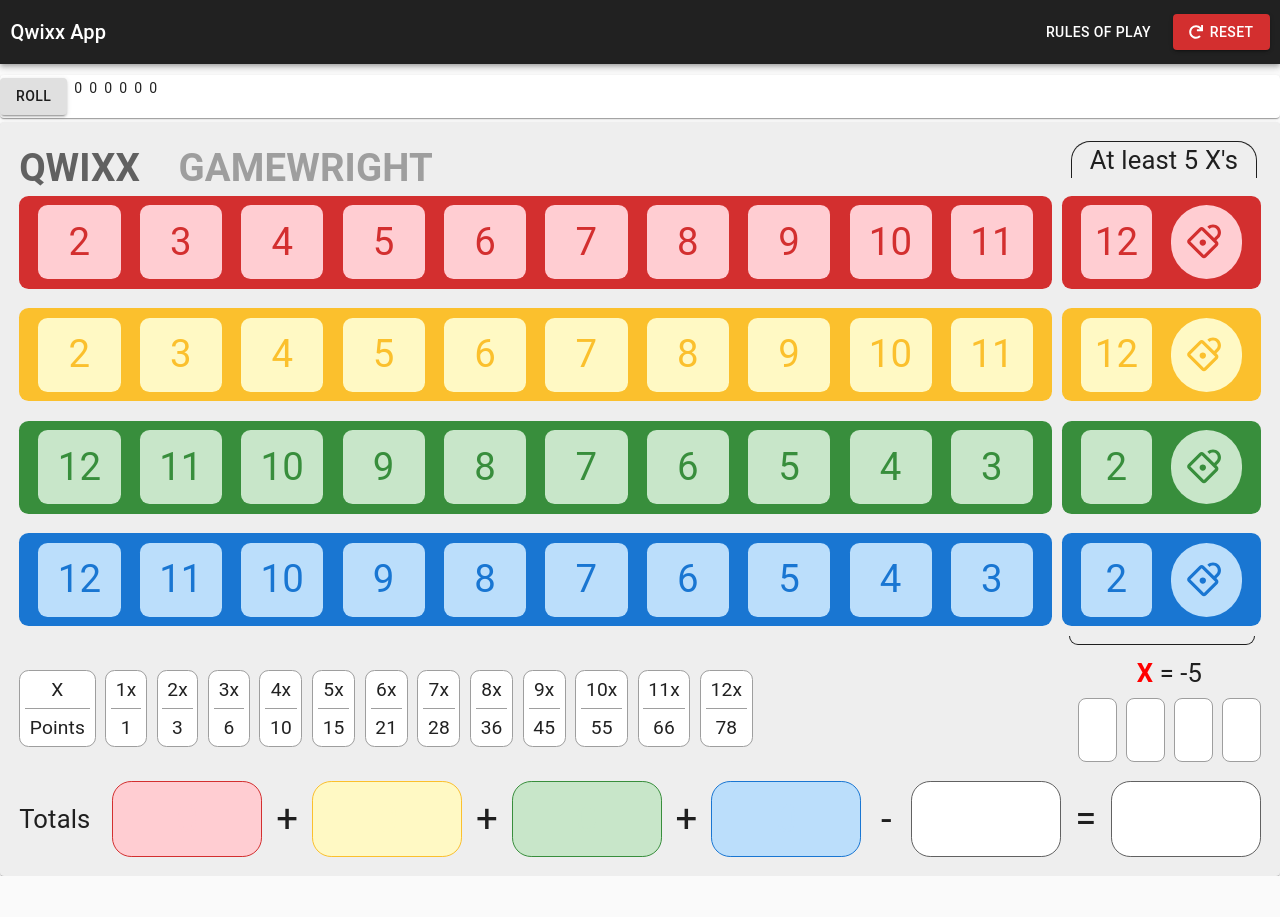
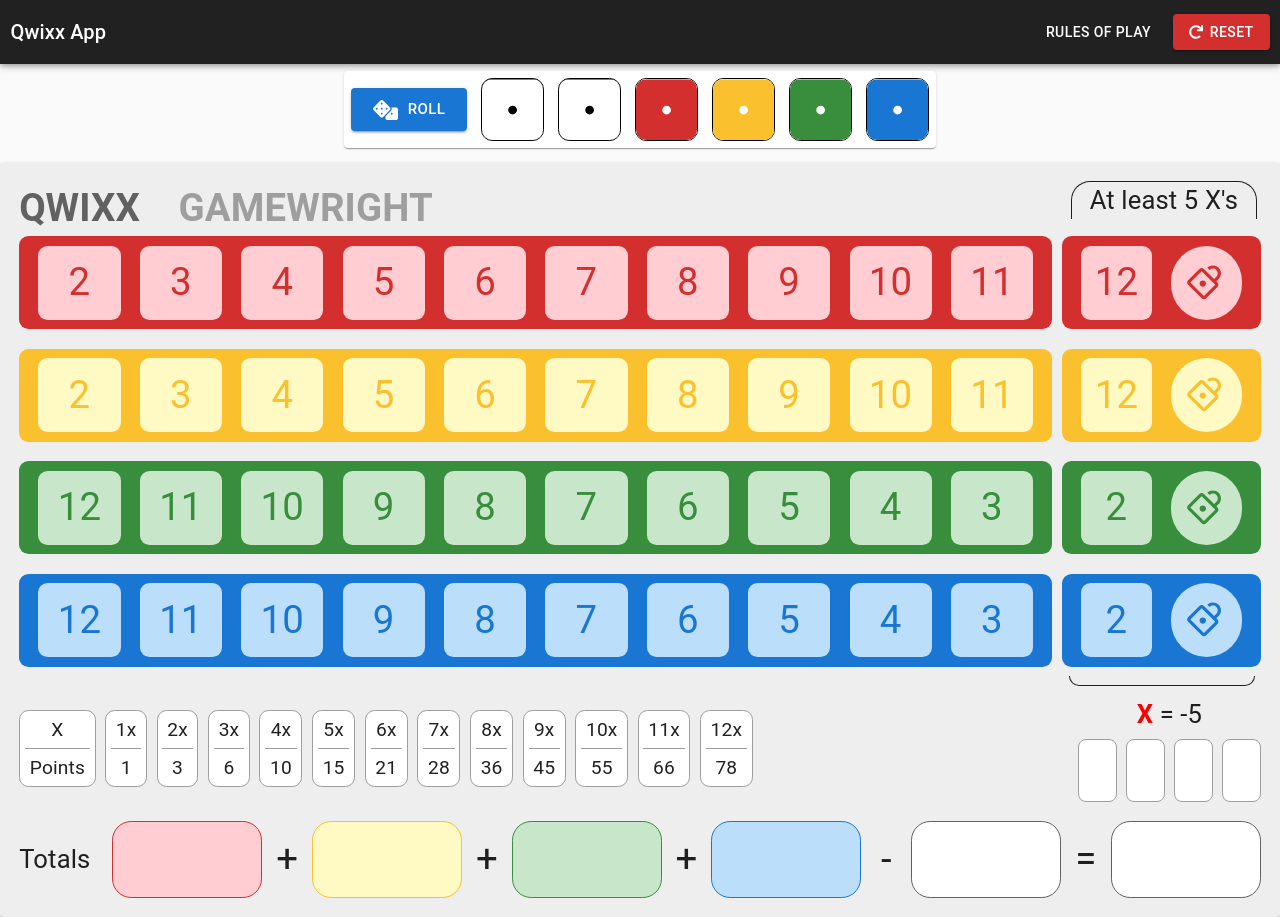
Before and after one commit to Sutherlandon/qwixx-app, a React (Create React App) app: page / in a window 1280 px wide. Before the commit the page ends 876 px from the top, so only its background shows below. Built offline with nearby package versions, Linux system fonts and the light colour scheme.

Commit message:
Stylized the dice role, looks nice now

```diff
--- a/src/components/DiceRow.js
+++ b/src/components/DiceRow.js
@@ -1,14 +1,78 @@
 import React, { Component } from 'react';
 import { Paper, Grid, Button } from '@material-ui/core';
 import { withStyles } from '@material-ui/styles';
+import { FontAwesomeIcon } from '@fortawesome/react-fontawesome';
+import {
+  faDice,
+  faDiceOne,
+  faDiceTwo,
+  faDiceThree,
+  faDiceFour,
+  faDiceFive,
+  faDiceSix,
+} from '@fortawesome/free-solid-svg-icons';
+
+const dice = [
+  faDiceOne,
+  faDiceTwo,
+  faDiceThree,
+  faDiceFour,
+  faDiceFive,
+  faDiceSix,
+]
 
 const styles = (theme) => ({
   button: {
     backgroundColor: theme.palette.blue.main,
     color: 'white',
   },
+  whiteDiceContainer: {
+    border: '1px solid black',
+    borderRadius: '0.8em',
+    overflow: 'hidden',
+    height: '4.5em',
+    width: '4.5em',
+  },
+  whiteDice: {
+    color: 'white',
+    backgroundColor: 'black',
+    position: 'relative',
+    top: '-0.06em',
+  },
+  redDice: {
+    color: theme.palette.red.main,
+    backgroundColor: 'white',
+    position: 'relative',
+    top: '-0.06em',
+  },
+  yellowDice: {
+    color: theme.palette.yellow.main,
+    backgroundColor: 'white',
+    position: 'relative',
+    top: '-0.06em',
+  },
+  greenDice: {
+    color: theme.palette.green.main,
+    backgroundColor: 'white',
+    position: 'relative',
+    top: '-0.06em',
+  },
+  blueDice: {
+    color: theme.palette.blue.main,
+    backgroundColor: 'white',
+    position: 'relative',
+    top: '-0.06em',
+  },
+  leftIcon: {
+    marginRight: theme.spacing(2),
+  },
   paper: {
-    marginBottom: theme.spacing(2),
+    marginBottom: theme.spacing(6),
+    marginLeft: 'auto',
+    marginRight: 'auto',
+    paddingLeft: theme.spacing(2),
+    paddingRight: theme.spacing(2),
+    width: 'fit-content',
   },
 });
 
@@ -19,7 +83,7 @@
 
   handleRoll = () => {
     this.setState({
-      dice: this.state.dice.map(d => Math.floor(Math.random() * 6) + 1),
+      dice: this.state.dice.map(() => Math.floor(Math.random() * 6)),
     });
   }
 
@@ -29,21 +93,72 @@
 
     return (
       <Paper className={classes.paper}>
-        <Grid container spacing={2} jusitfy='space-around'>
+        <Grid container spacing={4} jusitfy='space-around' alignItems='center' className={classes.dice}>
           <Grid item>
             <Button
+              className={classes.button}
               variant='contained'
+              size='large'
               onClick={this.handleRoll}
             >
+              <FontAwesomeIcon icon={faDice} className={classes.leftIcon} size='lg' />
               Roll
             </Button>
           </Grid>
-          <Grid item>{white}</Grid>
-          <Grid item>{white2}</Grid>
-          <Grid item>{red}</Grid>
-          <Grid item>{yellow}</Grid>
-          <Grid item>{green}</Grid>
-          <Grid item>{blue}</Grid>
+          <Grid item>
+            <div className={classes.whiteDiceContainer}>
+              <FontAwesomeIcon
+                className={classes.whiteDice}
+                icon={dice[white]}
+                size='5x'
+              />
+            </div>
+          </Grid>
+          <Grid item>
+            <div className={classes.whiteDiceContainer}>
+              <FontAwesomeIcon
+                className={classes.whiteDice}
+                icon={dice[white2]}
+                size='5x'
+              />
+            </div>
+          </Grid>
+          <Grid item>
+            <div className={classes.whiteDiceContainer}>
+              <FontAwesomeIcon
+                className={classes.redDice}
+                icon={dice[red]}
+                size='5x'
+              />
+            </div>
+          </Grid>
+          <Grid item>
+            <div className={classes.whiteDiceContainer}>
+              <FontAwesomeIcon
+                className={classes.yellowDice}
+                icon={dice[yellow]}
+                size='5x'
+              />
+            </div>
+          </Grid>
+          <Grid item>
+            <div className={classes.whiteDiceContainer}>
+              <FontAwesomeIcon
+                className={classes.greenDice}
+                icon={dice[green]}
+                size='5x'
+              />
+            </div>
+          </Grid>
+          <Grid item>
+            <div className={classes.whiteDiceContainer}>
+              <FontAwesomeIcon
+                className={classes.blueDice}
+                icon={dice[blue]}
+                size='5x'
+              />
+            </div>
+          </Grid>
         </Grid>
       </Paper>
     );
```
